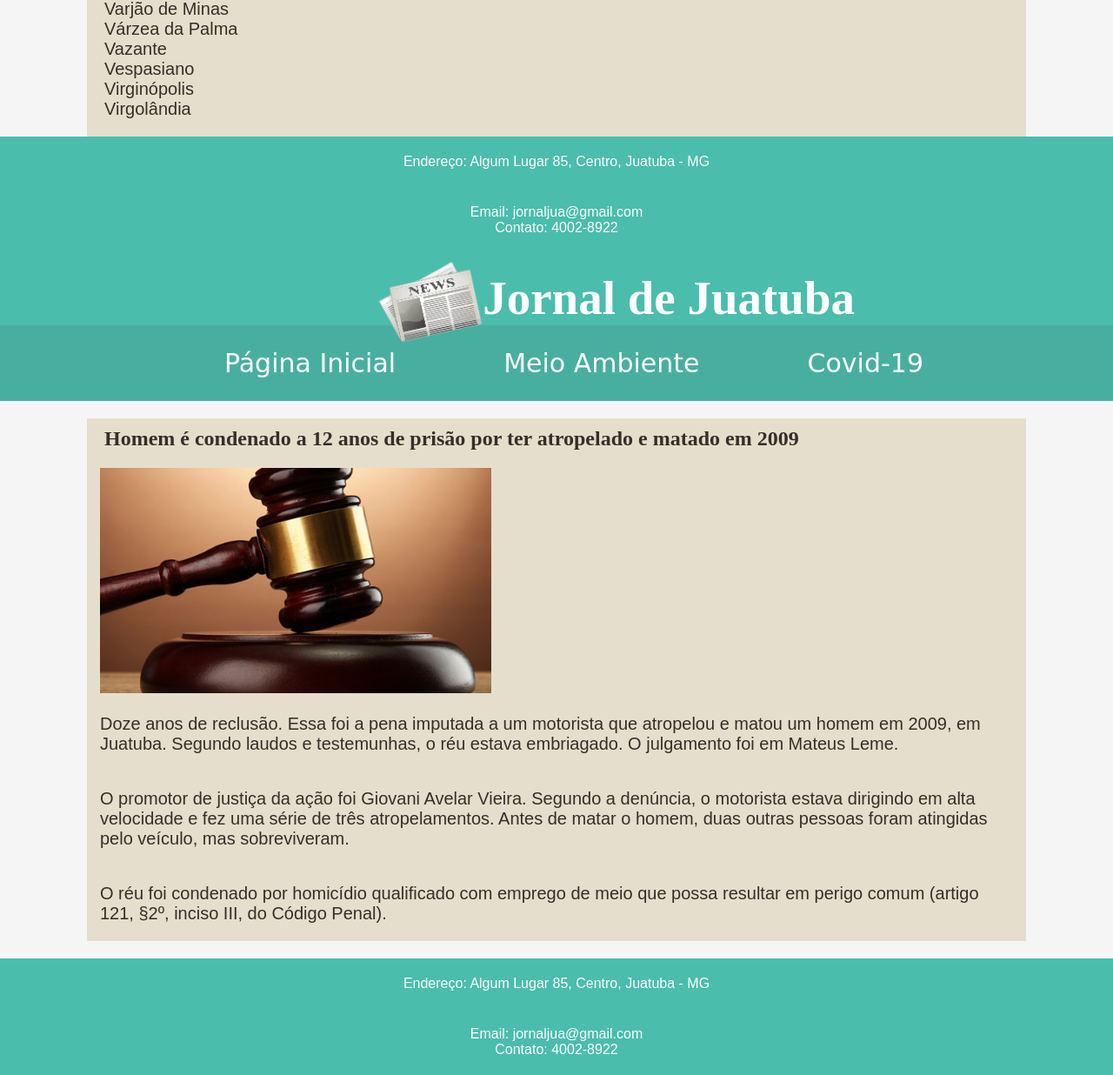
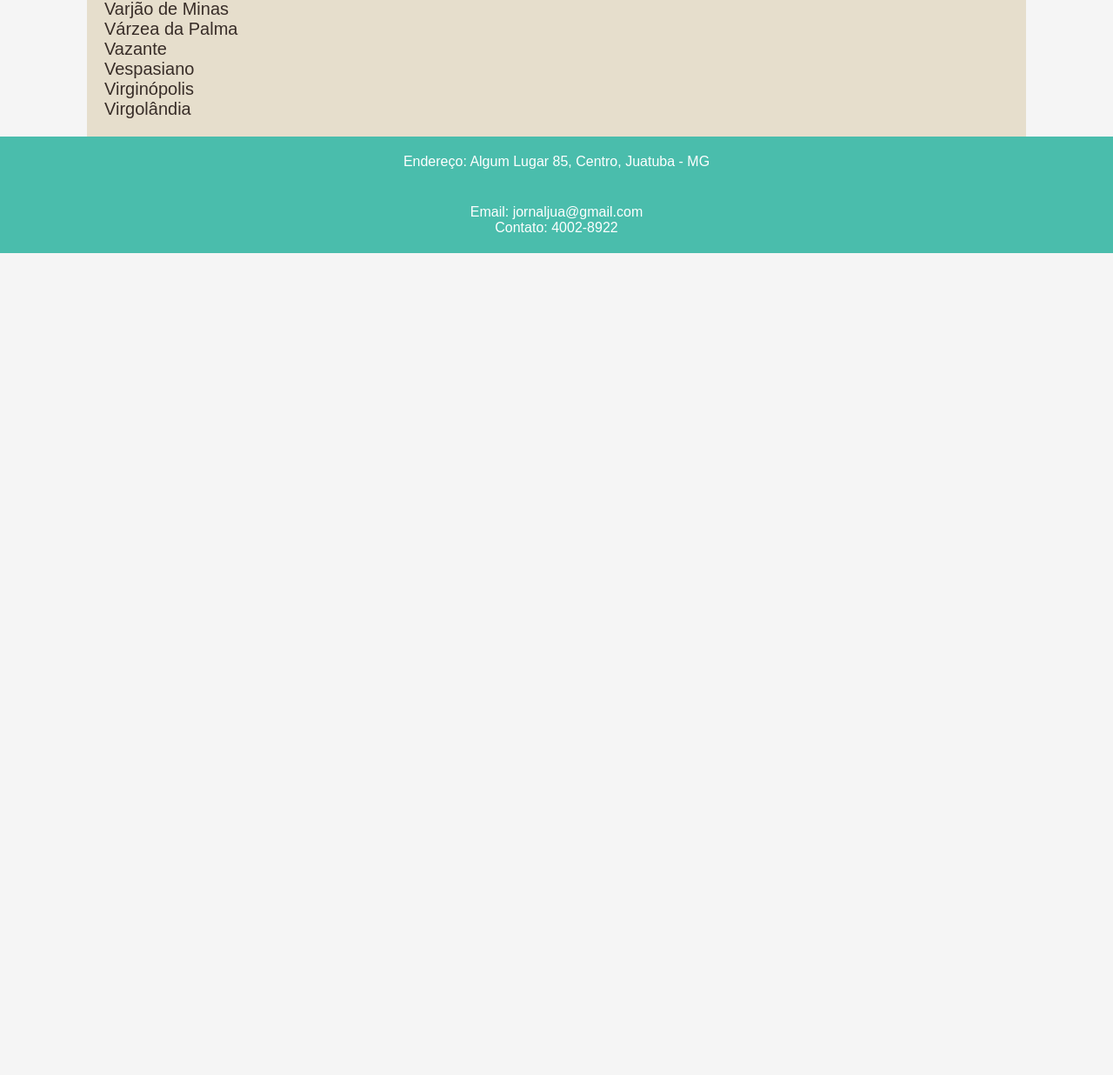
Before and after one commit to ThallesLucas/Jornal-da-Cidade, a plain HTML site: page paginas/noticia2.html in a window 1280 px wide. Shown: the part 6378-7614 px from the top of the page at 87% size. After the commit the page ends 6669 px from the top, so only its background shows below. Drawn offline with Linux system fonts and the light colour scheme.

Commit message:
Add files via upload

```diff
--- a/paginas/noticia2.html
+++ b/paginas/noticia2.html
@@ -304,54 +304,5 @@
                 Contato: 4002-8922
             </p>
         </footer>
-        <head>
-            <meta charset="UTF-8">
-            <link rel="stylesheet" href="../style.css">
-            <link href="https://fonts.googleapis.com/css2?family=Amatic+SC&amp;display=swap" rel="stylesheet">
-            <title>Homem é condenado a 12 anos de prisão por ter atropelado e matado em 2009</title>
-        </head>
-
-        <body>
-            <header>
-                <img id="news" src="../imagens/news.png">
-                <h1>
-                    Jornal de Juatuba
-                </h1>
-                <nav>
-                    <ul>
-                           <a class="box" href="../index.html">Página Inicial</a>
-                           <a class="box" href="meioambiente.html">Meio Ambiente</a>
-                           <a class="box" href="covid-19.html">Covid-19</a>
-                    </ul>
-                </nav>
-            </header>
-            <main>
-                <article>
-                    <h2>Homem é condenado a 12 anos de prisão por ter atropelado e matado em 2009</h2>
-                    <img class="noticia" src="../imagens/culpado.png">
-                    <p>
-                        Doze anos de reclusão. Essa foi a pena imputada a um motorista que atropelou e matou um homem em 2009, em Juatuba.
-                        Segundo laudos e testemunhas, o réu estava embriagado. O julgamento foi em Mateus Leme.
-                    </p>
-                    <p>
-                        O promotor de justiça da ação foi Giovani Avelar Vieira. Segundo a denúncia, o motorista estava dirigindo em alta velocidade e fez uma série de três atropelamentos.
-                        Antes de matar o homem, duas outras pessoas foram atingidas pelo veículo, mas sobreviveram.
-                    </p>
-                    <p>
-                        O réu foi condenado por homicídio qualificado com emprego de meio que possa resultar em perigo comum
-                        (artigo 121, §2º, inciso III, do Código Penal).
-                    </p>
-                </article>
-            </main>
-            <footer>
-                <p class="cabeçalho">
-                    Endereço: Algum Lugar 85, Centro, Juatuba - MG
-                </p>
-                <p class="cabeçalho">
-                    Email: jornaljua@gmail.com
-                    <br>
-                    Contato: 4002-8922
-                </p>
-            </footer>
     </body>
 </html>
```
